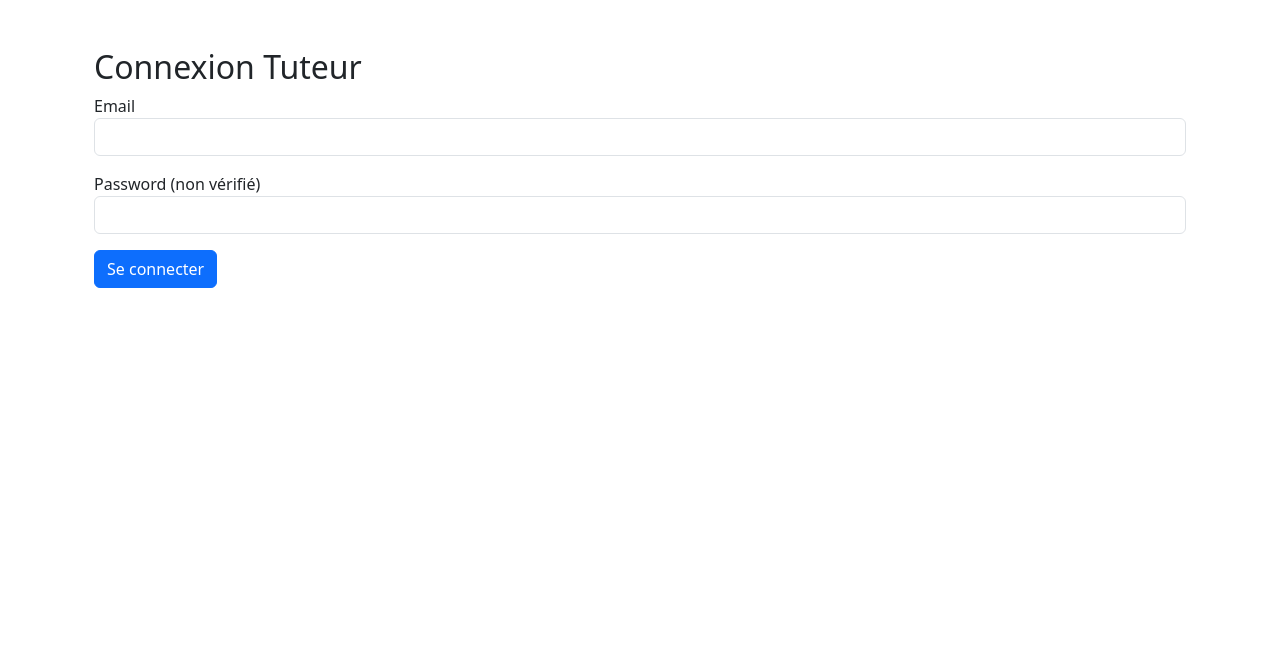
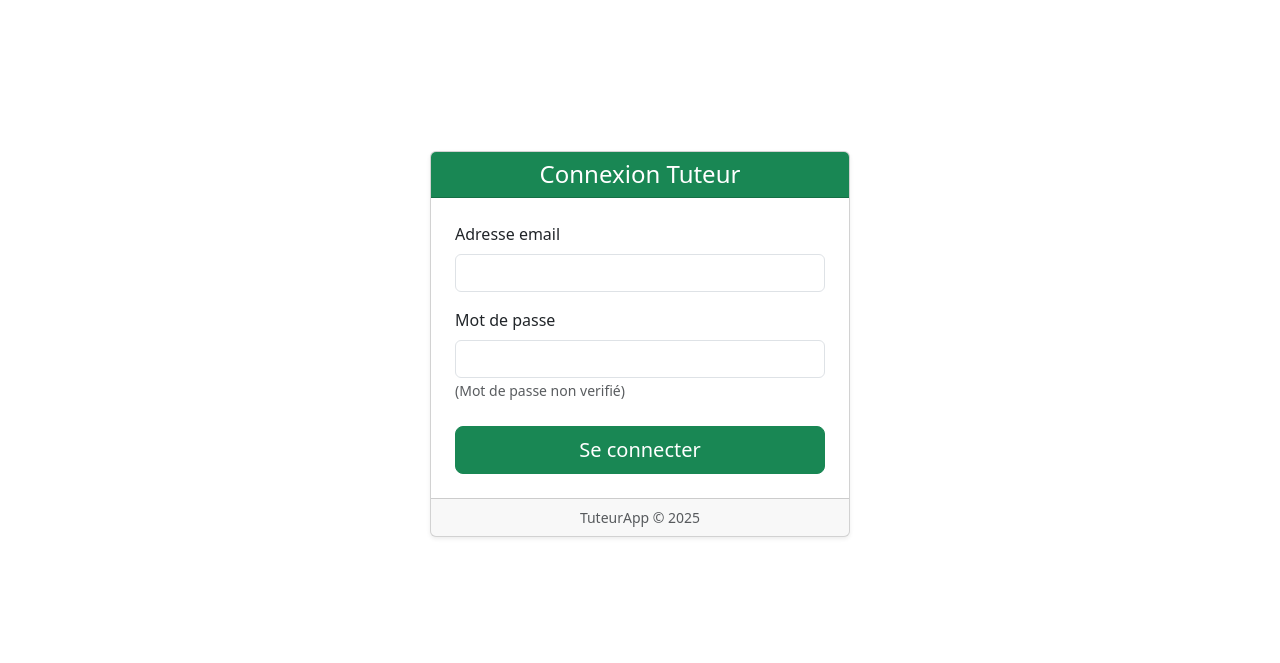
Before and after one commit to MrBrain314/Apptuteur_Project, a Symfony app: template templates/login/index.html.twig in a window 1280 px wide. Shown: the part 56-719 px from the top of the page. Run offline with Twig, Linux system fonts and the light colour scheme; the template is opened without the code that fills it, so the values that code supplies are empty; some libraries are stand-ins or nearby versions.

Commit message:
Initial commit - AppTuteur

```diff
--- a/templates/login/index.html.twig
+++ b/templates/login/index.html.twig
@@ -1,25 +1,60 @@
 {% extends 'base.html.twig' %}
 
+{% block title %}Connexion Tuteur{% endblock %}
+
 {% block body %}
-<div class="container mt-5">
-    <h2>Connexion Tuteur</h2>
+<div class="container d-flex justify-content-center align-items-center" style="min-height: 80vh;">
+    <div class="card shadow-sm" style="width: 100%; max-width: 420px;">
+
+        <!-- Header -->
+        <div class="card-header text-white text-center" style="background-color: #198754;">
+            <h4 class="mb-0">Connexion Tuteur</h4>
+        </div>
+
+        <!-- Body -->
+        <div class="card-body p-4">
 
             {% if error %}
-        <div class="alert alert-danger">{{ error }}</div>
+                <div class="alert alert-danger text-center">
+                    {{ error }}
+                </div>
             {% endif %}
 
             <form method="POST">
                 <div class="mb-3">
-            <label>Email</label>
-            <input name="email" type="email" class="form-control" required>
+                    <label class="form-label">Adresse email</label>
+                    <input
+                        name="email"
+                        type="email"
+                        class="form-control"
+                        required
+                    >
                 </div>
 
-        <div class="mb-3">
-            <label>Password (non vérifié)</label>
-            <input name="password" type="password" class="form-control">
+                <div class="mb-4">
+                    <label class="form-label">Mot de passe</label>
+                    <input
+                        name="password"
+                        type="password"
+                        class="form-control"
+                    >
+                    <small class="text-muted">
+                        (Mot de passe non verifié)
+                    </small>
                 </div>
 
-        <button class="btn btn-primary">Se connecter</button>
+                <div class="d-grid">
+                    <button class="btn btn-success btn-lg">
+                        Se connecter
+                    </button>
+                </div>
             </form>
         </div>
+
+        <!-- Footer -->
+        <div class="card-footer text-center text-muted small">
+            TuteurApp © {{ "now"|date("Y") }}
+        </div>
+    </div>
+</div>
 {% endblock %}
```
Also changed, not shown: Captures/Ajout Etudiant.png (added), Captures/Ajouter une visites.png (added), Captures/Compte rendu .png (added), Captures/Compte rendu PDF.png (added), Captures/DASHBOARD.png (added), Captures/Etudiants.png (added), Captures/Les visites.png (added), Captures/Login.png (added), Captures/Modifier Etudiant.png (added), Captures/Modifier une visite.png (added). Lines whose indentation alone changed are shown as unchanged.
